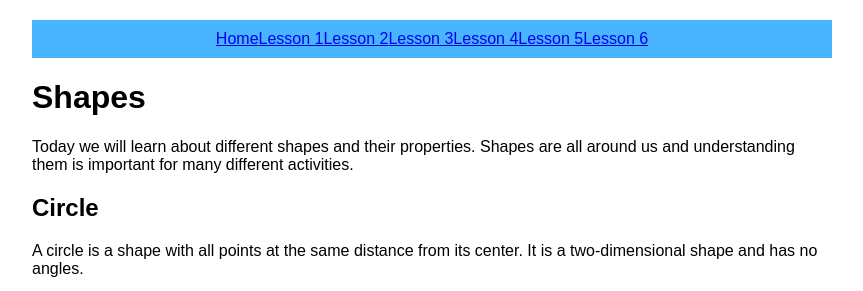
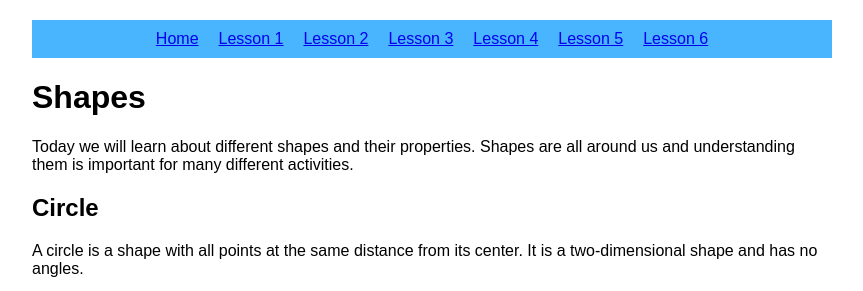
Before and after one commit to varunvinay4u/DASH-PG19CS10-, a PHP site: page /lesson6.html in a window 1280 px wide. Shown: the top 291 px of the page, without its empty margins (208-1071 px from the left). Run offline with PHP 8.4, Linux system fonts and the light colour scheme.

Commit message:
List nav

```diff
--- a/css/stylel6.css
+++ b/css/stylel6.css
@@ -23,3 +23,7 @@ nav ul {
 	display: flex;
 	justify-content: center;
 }
+
+nav li {
+	margin: 0 10px;
+}
```
